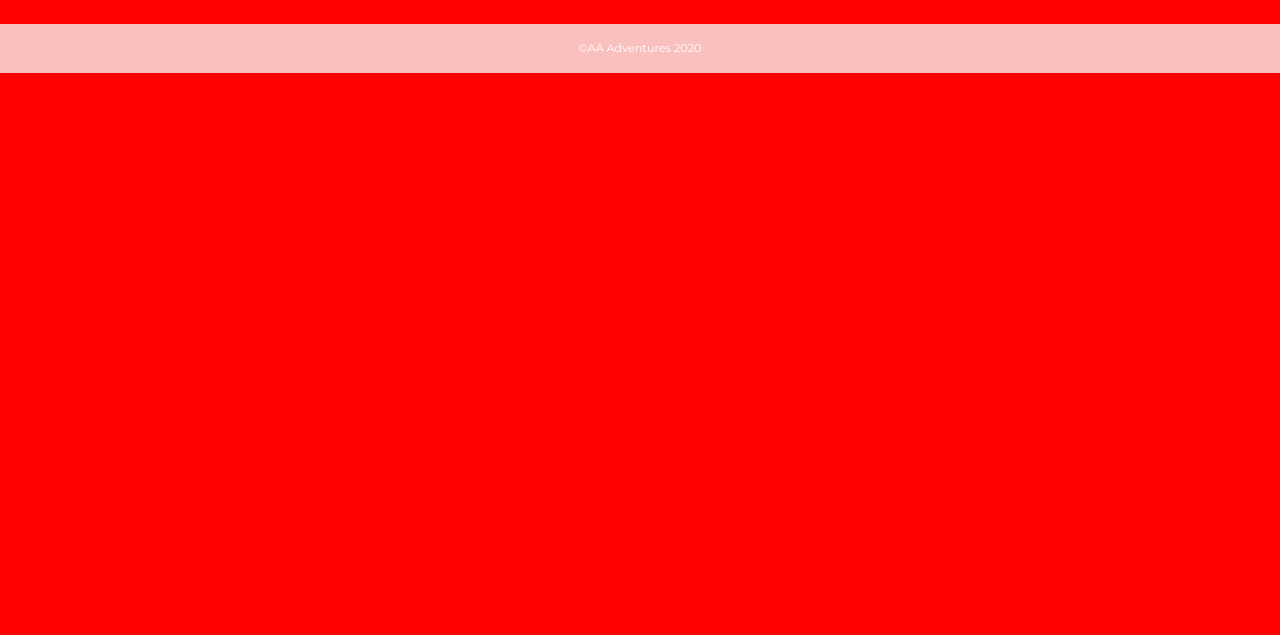
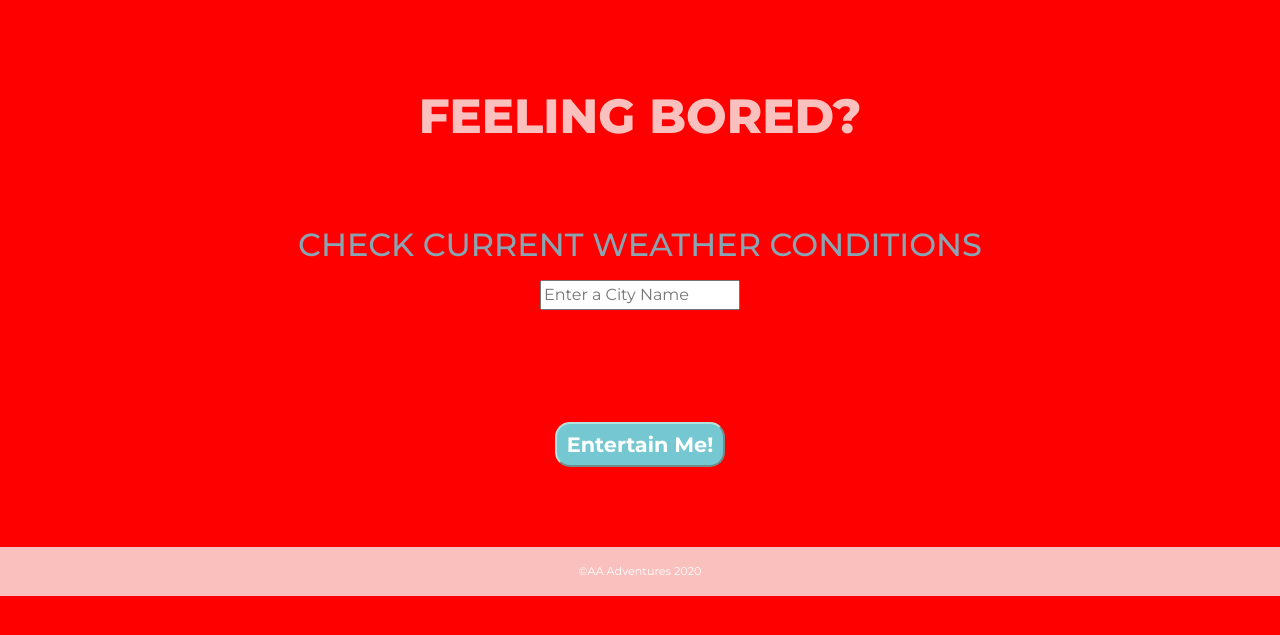
Before and after one commit to shihisthebest/AA-site, a Node project: template views/weather.ejs in a window 1280 px wide. Shown: the part 56-691 px from the top of the page. Run offline with Node 20 templates, Linux system fonts and the light colour scheme; the template is opened without the code that fills it, so the values that code supplies are empty.

Commit message:
Complete Weather page

```diff
--- a/app.js
+++ b/app.js
@@ -3,6 +3,7 @@
 const express = require("express");
 const bodyParser = require("body-parser");
 const ejs = require("ejs");
+const https = require("https");
 
 const app = express();
 
@@ -520,8 +521,8 @@ app.post("/porg", function(req, res) {
   }
 
   app.post("/porg-refresh", function(req, res) {
-      res.redirect("/porg");
-    })
+    res.redirect("/porg");
+  })
 
 
   res.render("porg-result", {
@@ -532,7 +533,40 @@ app.post("/porg", function(req, res) {
 })
 
 app.get("/weather", function(req, res) {
-  res.render("weather");
+
+res.render("weather");
+
+})
+
+app.post("/weather", function (req, res) {
+  const api = "56c13f75f777b9e0a170e8b87fccf8a0";
+  const city = req.body.city;
+  const url = "https://api.openweathermap.org/data/2.5/weather?q=" + city + "&appid=56c13f75f777b9e0a170e8b87fccf8a0&units=metric";
+
+
+    https.get(url, function(response) {
+      response.on("data", function(data) {
+
+        const weatherData = JSON.parse(data);
+        const temp = weatherData.main.temp + "°C"
+        const description = weatherData.weather[0].description;
+        const iconData = weatherData.weather[0].icon;
+        const imageURL = "https://openweathermap.org/img/wn/" + iconData + "@4x.png";
+        const humidity = weatherData.main.humidity;
+        const pressure = weatherData.main.pressure;
+
+        console.log(city);
+
+        res.render("weather-result", {
+          city: city,
+          description: description,
+          humidity: humidity,
+          imageURL: imageURL,
+          pressure: pressure,
+          temp: temp
+        });
+      })
+    });
 })
 
 app.get("/adventure", function(req, res) {
@@ -547,22 +581,16 @@ app.get("/calendar", function(req, res) {
 
 // If pressing a month button
 app.post("/calendar", function(req, res) {
-  let button = req.body.button;
-  let modal = req.body.calendarModal;
+  let open = req.body.submit;
+  let modal = open + "-modal";
 
 
-// Try to figure this out: if button clicked is the month button, then show modal. If button clicked on is modal accept button, then redirect to calendar result. If button clicked on is close, redirect to calendar home page.
-  //
-  // button.addEventListener("click", function() {
-  //   alert("hi!");
-  // })
-
-  console.log(button);
+  console.log(open);
   console.log(modal);
 
-  // console.log(button);
-
-})
+  res.render("calendar", {
+    modal: modal
+  });
 
 // If pressing close button
 
@@ -581,7 +609,8 @@ app.post("calendar-result", function(req, res) {
       adventDescription = "Here's your " + month + " advent calendar surprise!";
       break;
 
-    default: "Generic surprise! YAY!"
+    default:
+      "Generic surprise! YAY!"
 
   }
 
--- a/public/css/styles.css
+++ b/public/css/styles.css
@@ -177,7 +177,7 @@ a:hover {
 }
 
 .more-photos {
-  color: #75C8D1;
+  color: #FAC0BE;
   margin: 3rem auto;
 }
 
@@ -332,6 +332,13 @@ a:hover {
   margin: 2rem 0 0;
 }
 
+/* Weather */
+
+.city-submission {
+  margin: 5rem auto;
+}
+
+
 /* Advent Calendar */
 
 /* .calendar-background {
--- a/views/gallery.ejs
+++ b/views/gallery.ejs
@@ -1,13 +1,12 @@
 <%- include("partials/header") -%>
 
-<h1 class="centered-title-small">Photo Gallery</h1>
+<h2 class="centered-title-small">Photo Gallery</h2>
 
 <div id="indicators" class="carousel slide" data-ride="carousel">
   <ol class="carousel-indicators">
     <li data-target="#indicators" data-slide-to="0" class="active"></li>
     <li data-target="#indicators" data-slide-to="1"></li>
     <li data-target="#indicators" data-slide-to="2"></li>
-    <li data-target="#indicators" data-slide-to="3"></li>
   </ol>
   <div class="carousel-inner">
     <div class="carousel-item active">
@@ -18,9 +17,6 @@
     </div>
     <div class="carousel-item">
       <img class="carousel-image" src="images/gallery/aa-caltri-1.jpg" alt="Cal Tri">
-    </div>
-    <div class="carousel-item">
-      <img class="carousel-image" src="images/gallery/aa-disneyland-15.jpg" alt="Cal Tri">
     </div>
 
   </div>
--- a/views/weather.ejs
+++ b/views/weather.ejs
@@ -1,3 +1,13 @@
 <%- include("partials/header") -%>
 
+<h1 class="centered-title-small">Feeling Bored?</h1>
+
+<form action="/weather" method="post">
+    <div class="city-submission">
+      <h3><label for="input">Check Current Weather Conditions</label></h3>
+  <input type="text" name="city" value="" placeholder="Enter a City Name">
+  </div>
+  <button class="activity-button" type="submit" name="button">Entertain Me!</button>
+</form>
+
 <%- include("partials/footer") -%>
```
Also changed, not shown: views/calendar.ejs (+9 -2 lines), views/weather-result.ejs (added, +15 -0 lines).
